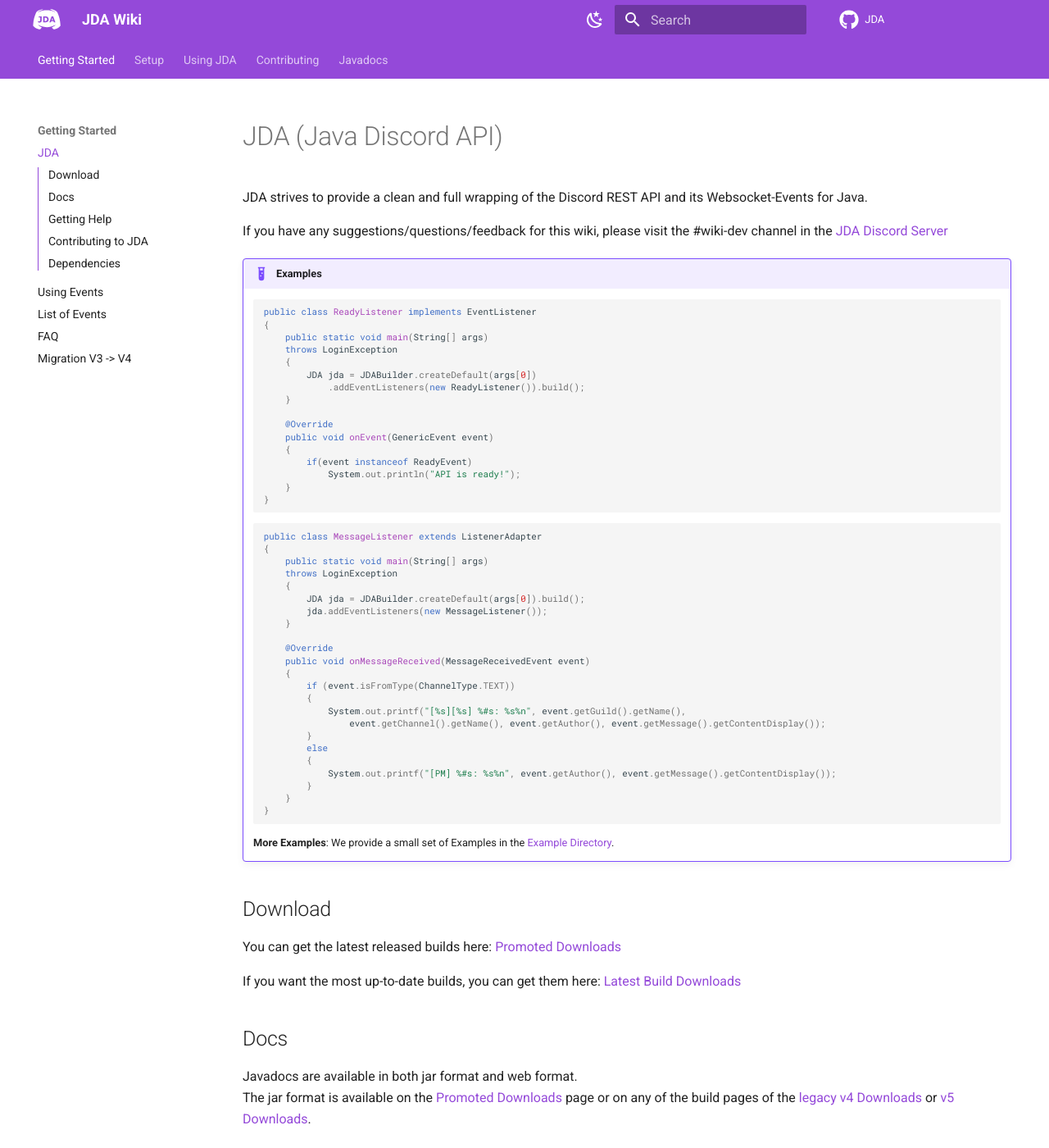
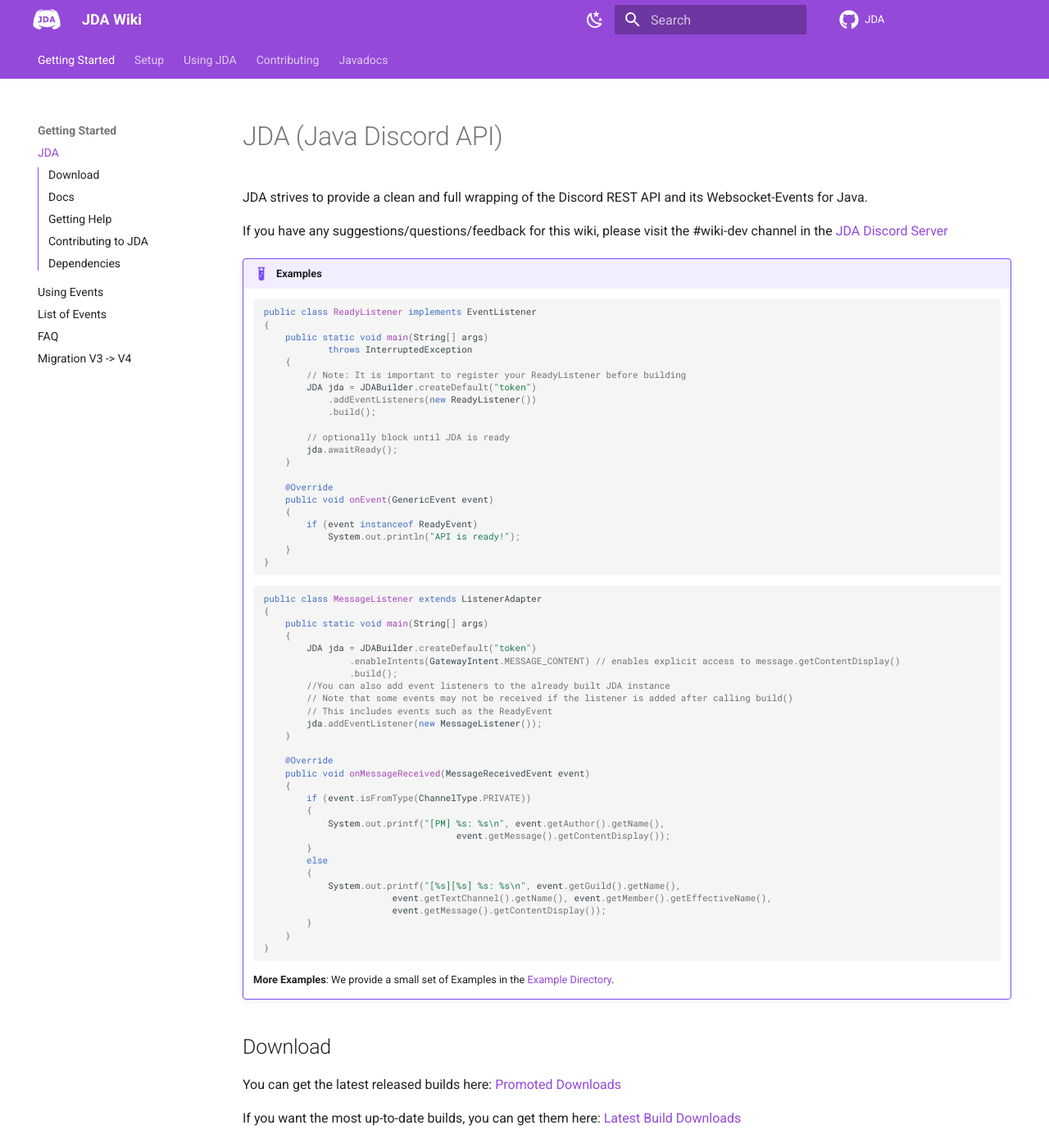
Before and after one commit to discord-jda/JDA-Website, an MkDocs documentation site: the page built from docs/introduction/jda.md, in a window 1280 px wide and 1400 px high. Shown: the whole window at 82% size. Built offline with MkDocs 1.6.1 and Material for MkDocs 9.7.7, drawn with Linux system fonts in a browser that asks for light colours; comment, search, counter and statistics services are not loaded; some of the changed text lies outside the part shown.

Commit message:
Update home introduction page

```diff
--- a/docs/introduction/jda.md
+++ b/docs/introduction/jda.md
@@ -8,16 +8,21 @@
     public class ReadyListener implements EventListener
     {
         public static void main(String[] args)
-        throws LoginException
+                throws InterruptedException
         {
-            JDA jda = JDABuilder.createDefault(args[0])
-                .addEventListeners(new ReadyListener()).build();
+            // Note: It is important to register your ReadyListener before building
+            JDA jda = JDABuilder.createDefault("token")
+                .addEventListeners(new ReadyListener())
+                .build();
+
+            // optionally block until JDA is ready
+            jda.awaitReady();
         }
 
         @Override
         public void onEvent(GenericEvent event)
         {
-            if(event instanceof ReadyEvent)
+            if (event instanceof ReadyEvent)
                 System.out.println("API is ready!");
         }
     }
@@ -27,23 +32,29 @@
     public class MessageListener extends ListenerAdapter
     {
         public static void main(String[] args)
-        throws LoginException
         {
-            JDA jda = JDABuilder.createDefault(args[0]).build();
-            jda.addEventListeners(new MessageListener());
+            JDA jda = JDABuilder.createDefault("token")
+                    .enableIntents(GatewayIntent.MESSAGE_CONTENT) // enables explicit access to message.getContentDisplay()
+                    .build();
+            //You can also add event listeners to the already built JDA instance
+            // Note that some events may not be received if the listener is added after calling build()
+            // This includes events such as the ReadyEvent
+            jda.addEventListener(new MessageListener());
         }
 
         @Override
         public void onMessageReceived(MessageReceivedEvent event)
         {
-            if (event.isFromType(ChannelType.TEXT))
+            if (event.isFromType(ChannelType.PRIVATE))
             {
-                System.out.printf("[%s][%s] %#s: %s%n", event.getGuild().getName(),
-                    event.getChannel().getName(), event.getAuthor(), event.getMessage().getContentDisplay());
+                System.out.printf("[PM] %s: %s\n", event.getAuthor().getName(),
+                                        event.getMessage().getContentDisplay());
             }
             else
             {
-                System.out.printf("[PM] %#s: %s%n", event.getAuthor(), event.getMessage().getContentDisplay());
+                System.out.printf("[%s][%s] %s: %s\n", event.getGuild().getName(),
+                            event.getTextChannel().getName(), event.getMember().getEffectiveName(),
+                            event.getMessage().getContentDisplay());
             }
         }
     }
@@ -65,8 +76,8 @@
 <br>
 The web format allows for viewing of the [Latest Docs](https://ci.dv8tion.net/job/JDA5/javadoc/) or [legacy Docs](https://ci.dv8tion.net/job/JDA/javadoc/)
 and also viewing of each individual build's javadoc. To view the javadoc for a specific build, you will need to go to that build's page
-on [the build server](https://ci.dv8tion.net/job/JDA/) and download the javadoc jar for the specific build.<br>
-A shortcut would be: `https://ci.dv8tion.net/job/JDA/BUILD_NUMBER_GOES_HERE`, you just need to replace the
+on [the build server](https://ci.dv8tion.net/job/JDA5/) and download the javadoc jar for the specific build.<br>
+A shortcut would be: `https://ci.dv8tion.net/job/JDA5/BUILD_NUMBER_GOES_HERE`, you just need to replace the
 "BUILD_NUMBER_GOES_HERE" with the build you want.<br>
 Once you have the jar extract the files with the zip tool of your preference (winrar or 7zip, etc.) and open the `index.html` file with your internet browser.
 
```
